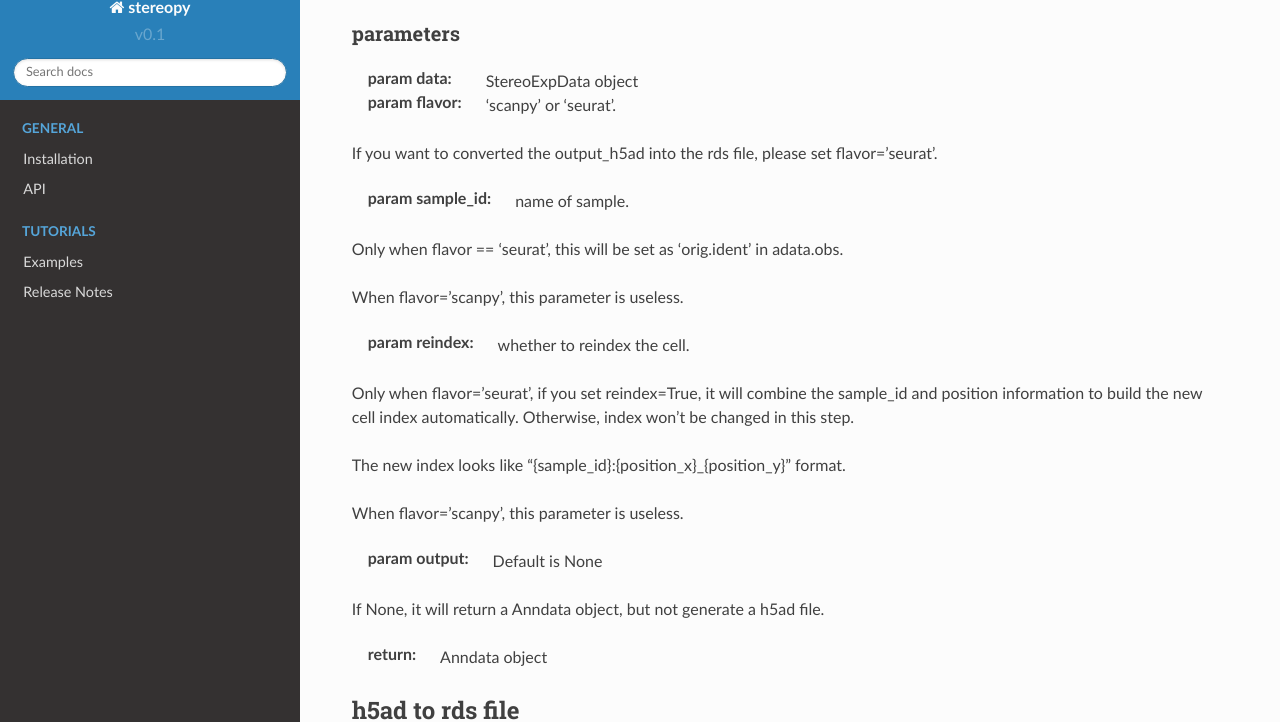
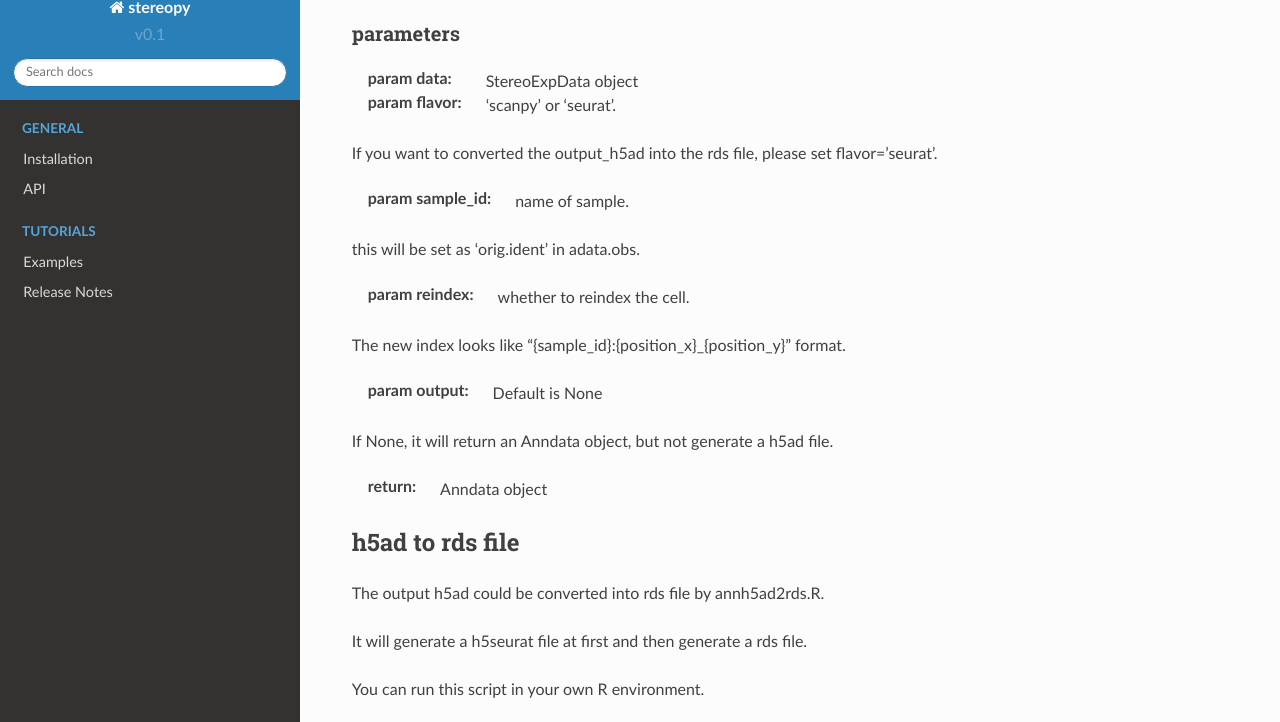
Before and after one commit to STOmics/Stereopy, a Sphinx documentation site: the page built from docs/source/Tutorials/FormatConversion.rst, in a window 1280 px wide and 900 px high, scrolled down 422 px, cut to the strip 18-740 px from the top of the window. Built offline with Sphinx 7.4.7 and the Read the Docs theme 2.0.0, drawn with Linux system fonts in a browser that asks for light colours; pages that are not in the unit, such as notebooks, are missing from menus.

Commit message:
fix bugs in st to anndata.

```diff
--- a/docs/source/Tutorials/FormatConversion.rst
+++ b/docs/source/Tutorials/FormatConversion.rst
@@ -20,20 +20,13 @@ parameters
 If you want to converted the output_h5ad into the rds file, please set flavor='seurat'.
 
 :param sample_id: name of sample.
-Only when flavor == 'seurat', this will be set as 'orig.ident' in adata.obs.
-
-When flavor='scanpy', this parameter is useless.
+this will be set as 'orig.ident' in adata.obs.
 
 :param reindex: whether to reindex the cell.
-Only when flavor='seurat', if you set reindex=True, it will combine the sample_id and position information to build
-the new cell index automatically. Otherwise, index won't be changed in this step.
-
 The new index looks like "{sample_id}:{position_x}_{position_y}" format.
 
-When flavor='scanpy', this parameter is useless.
-
 :param output: Default is None
-If None, it will return a Anndata object, but not generate a h5ad file.
+If None, it will return an Anndata object, but not generate a h5ad file.
 
 :return: Anndata object
 
```
Also changed, not shown: 2 other files.
